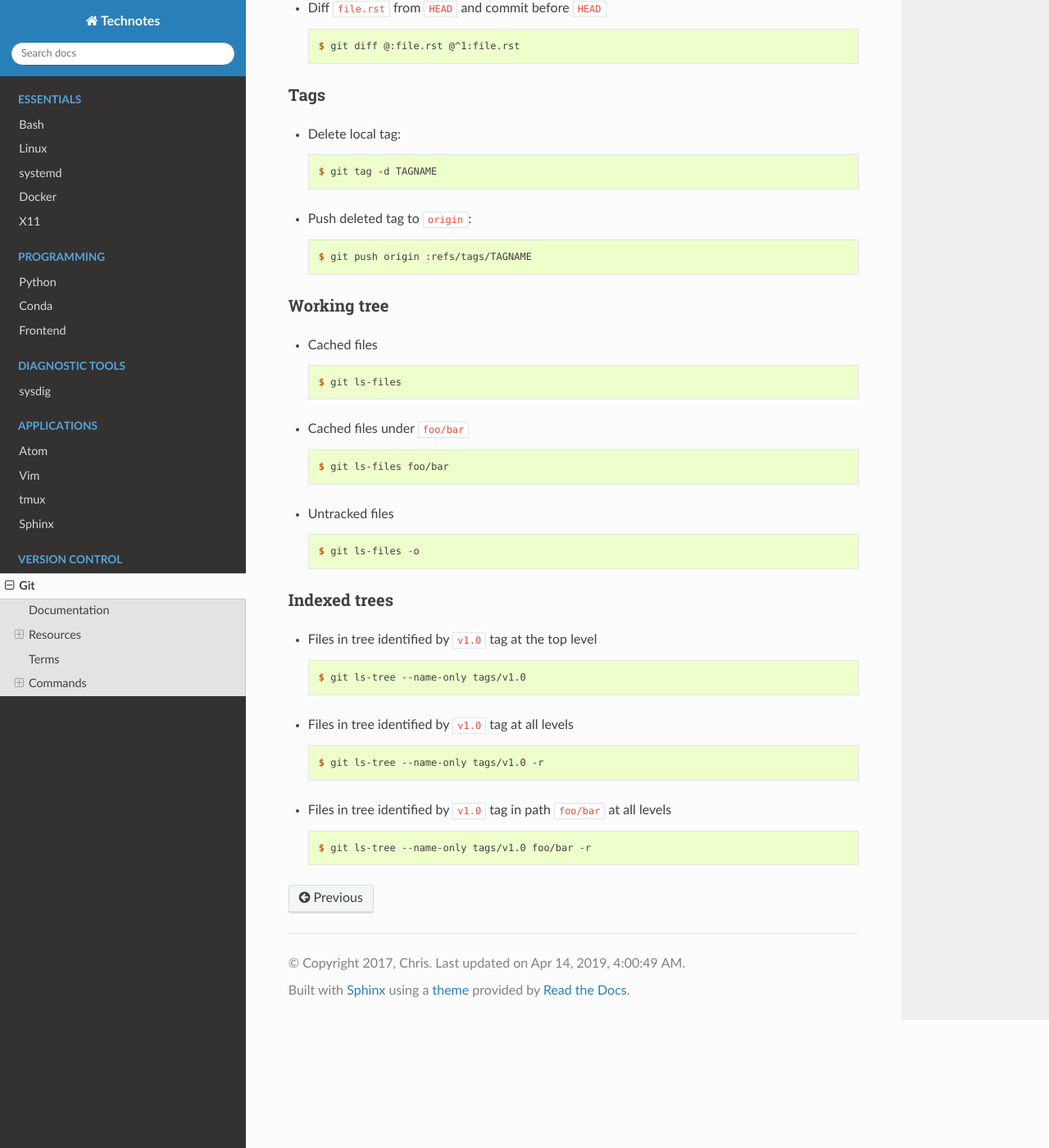
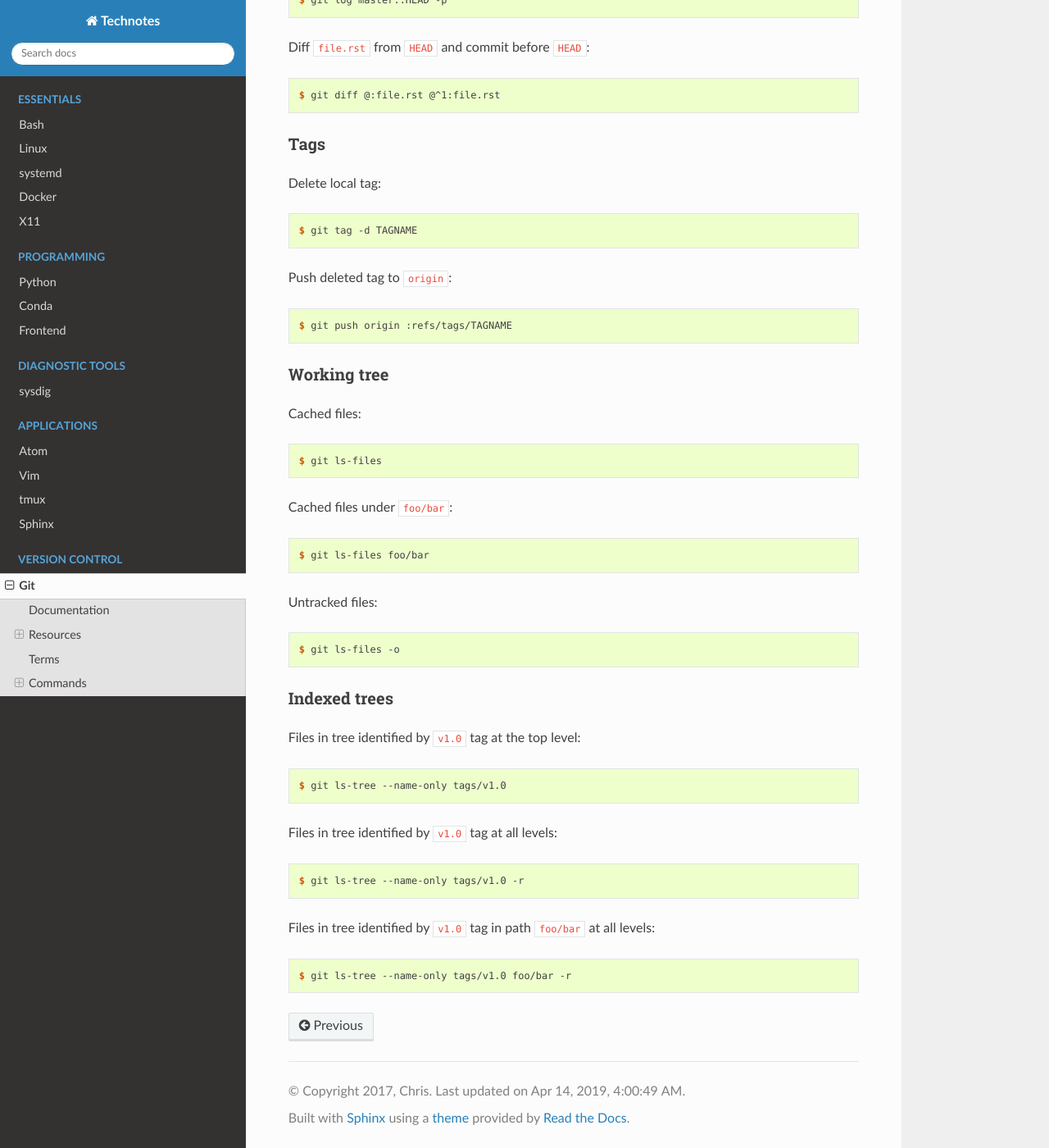
Before and after one commit to heterotopian/technotes, a Sphinx documentation site: the page built from source/git.rst, in a window 1280 px wide and 1400 px high, scrolled down 1762 px. Shown: the whole window at 82% size. Built offline with Sphinx 7.4.7 and the Read the Docs theme 2.0.0, drawn with Linux system fonts in a browser that asks for light colours.

Commit message:
Don't use bullets for code blocks

```diff
--- a/source/git.rst
+++ b/source/git.rst
@@ -79,15 +79,15 @@ Commands
 Commits
 -------
 
-- Commits between |HEAD| and commit before |HEAD| ::
+Commits between |HEAD| and commit before |HEAD|::
 
     $ git log @^..@
 
-- Commits between |HEAD| and |v1.0| tag ::
+Commits between |HEAD| and |v1.0| tag::
 
     $ git log v1.0..@
 
-- Diff |HEAD| and commit before |HEAD| ::
+Diff |HEAD| and commit before |HEAD|::
 
     $ git diff HEAD^ HEAD
     $ git diff HEAD^..HEAD
@@ -95,11 +95,11 @@ Commits
     $ git diff @^..@
     $ git show
 
-- Diff |master| and current branch::
+Diff |master| and current branch::
 
     $ git log master..HEAD -p
 
-- Diff ``file.rst`` from |HEAD| and commit before |HEAD| ::
+Diff ``file.rst`` from |HEAD| and commit before |HEAD|::
 
     $ git diff @:file.rst @^1:file.rst
 
@@ -107,11 +107,11 @@ Commits
 Tags
 ----
 
-- Delete local tag::
+Delete local tag::
 
     $ git tag -d TAGNAME
 
-- Push deleted tag to |origin|::
+Push deleted tag to |origin|::
 
     $ git push origin :refs/tags/TAGNAME
 
@@ -119,15 +119,15 @@ Tags
 Working tree
 ------------
 
-- Cached files ::
+Cached files::
 
     $ git ls-files
 
-- Cached files under ``foo/bar`` ::
+Cached files under ``foo/bar``::
 
     $ git ls-files foo/bar
 
-- Untracked files ::
+Untracked files::
 
     $ git ls-files -o
 
@@ -135,15 +135,15 @@ Working tree
 Indexed trees
 -------------
 
-- Files in tree identified by |v1.0| tag at the top level ::
+Files in tree identified by |v1.0| tag at the top level::
 
     $ git ls-tree --name-only tags/v1.0
 
-- Files in tree identified by |v1.0| tag at all levels ::
+Files in tree identified by |v1.0| tag at all levels::
 
     $ git ls-tree --name-only tags/v1.0 -r
 
-- Files in tree identified by |v1.0| tag in path ``foo/bar`` at all levels ::
+Files in tree identified by |v1.0| tag in path ``foo/bar`` at all levels::
 
     $ git ls-tree --name-only tags/v1.0 foo/bar -r
 
```
